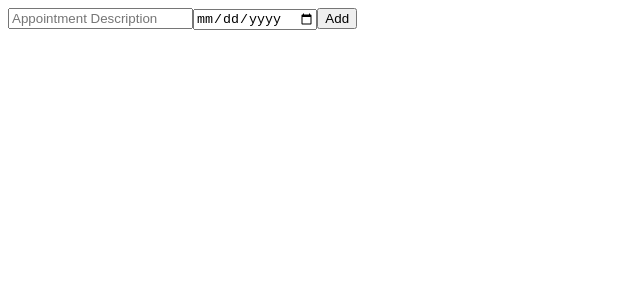
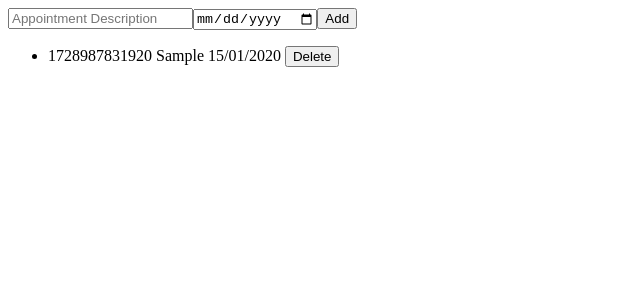
Before and after one commit to Alakh11/appointment-app, an Angular app: page / in a window 1280 px wide. Both pictures are taken after typing "Sample", "2020-01-15" into the empty fields and a click on the button "Add". Shown: the top 300 px of the page, without its empty margins (0-640 px from the left). Built offline with nearby package versions, Linux system fonts and the light colour scheme.

Commit message:
removing/ deleting appointments

```diff
--- a/src/app/appointment-list/appointment-list.component.html
+++ b/src/app/appointment-list/appointment-list.component.html
@@ -3,3 +3,10 @@
     <input [(ngModel)]="newAppointmentDate" type = "date" placeholder="Appointment Date">
     <button (click)="addAppointment()">Add</button>
 </div>
+
+<ul>
+    <li *ngFor="let appointment of appointments; index as i">
+        {{appointment.id}} {{appointment.title}} {{appointment.date | date : 'dd/MM/YYYY'}}
+        <button (click)="deleteAppointment(i)">Delete</button>
+    </li>
+</ul>
--- a/src/app/appointment-list/appointment-list.component.ts
+++ b/src/app/appointment-list/appointment-list.component.ts
@@ -20,10 +20,12 @@
     this.appointments.push(newAppointment)
     this.newAppointmentTitle ="";
     this.newAppointmentDate = new Date();
-    alert(this.appointments.length)
+    //alert(this.appointments.length)
   }
+}
  // alert(this.newAppointmentTitle + " " + this.newAppointmentDate)
-}
-
+deleteAppointment(index: number){
+this.appointments.splice(index, 1)
 
 }
+}
```
